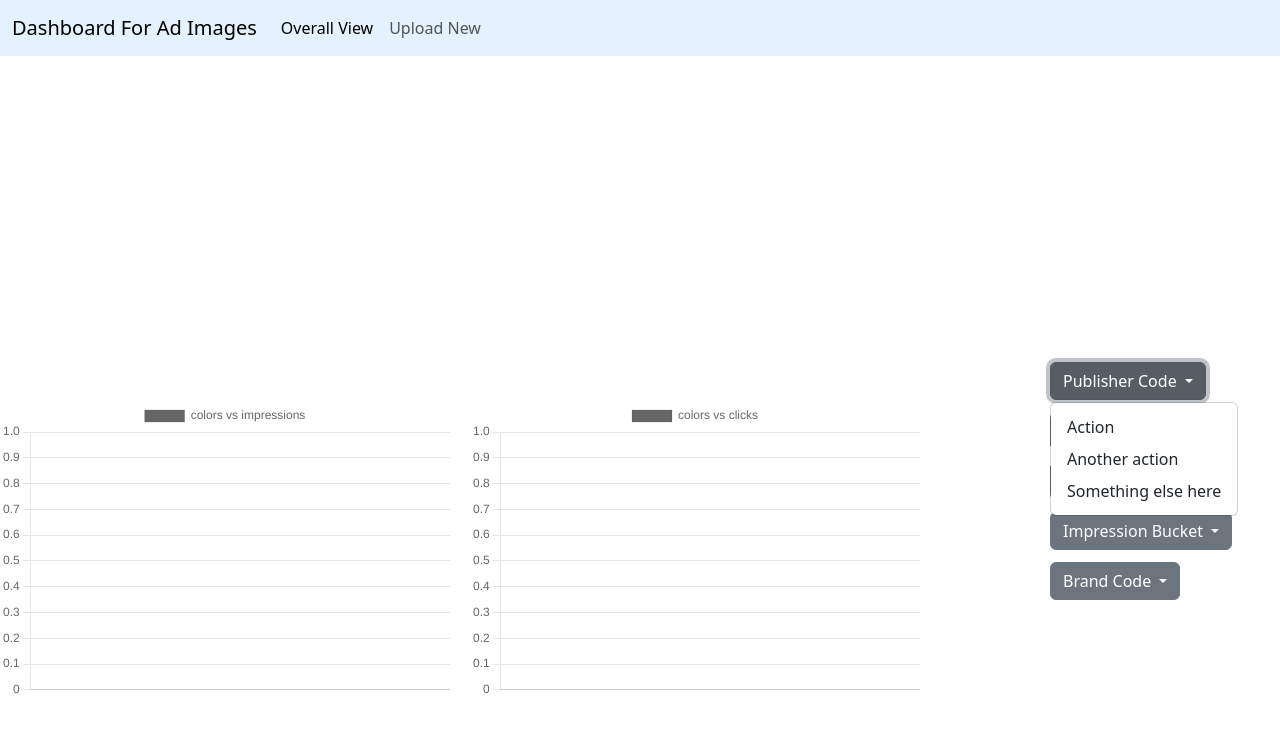
After one commit to keshna3006/dashbord-to-analyse-ad-images, a Django app: template dashboard_for_ad_images/templates/dashboardagain.html in a window 1280 px wide, after a click on "Publisher Code". The commit adds this page. Shown: the top 733 px of the page. Run offline with Django 4.2, Linux system fonts and the light colour scheme; the template is opened without the code that fills it: most values are stand-ins (such as "Sample title", 1, 10 or a date in 2020); parts of the project's set-up code (start-up, migrations or seed data) failed here and were passed over; some libraries are stand-ins or nearby versions.

Commit message:
third commit

```diff
--- a/dashboard_for_ad_images/templates/dashboard.html
+++ b/dashboard_for_ad_images/templates/dashboard.html
@@ -8,7 +8,7 @@
 
     </head>
     <body >
-      <nav class="navbar navbar-expand-lg bg-body-tertiary" data-bs-theme="dark">
+      <nav class="navbar navbar-expand-lg" style="background-color:#e3f2fd">
         <div class="container-fluid">
           <a class="navbar-brand" href="#">Dashboard For Ad Images</a>
           <button class="navbar-toggler" type="button" data-bs-toggle="collapse" data-bs-target="#navbarSupportedContent" aria-controls="navbarSupportedContent" aria-expanded="false" aria-label="Toggle navigation">
@@ -28,6 +28,8 @@
           </div>
         </div>
       </nav>
+      <h6>This is just a sample dataset. Click on Upload New to upload your own dataset.</h6>
+      <h6>This application will show you a visual representation of what colours in ads get more impressions and clicks.</h6>
           <div class="dropdown" style="position:absolute; left:1050px; bottom:400px">
             <button class="btn btn-secondary dropdown-toggle" type="button" data-bs-toggle="dropdown" aria-expanded="false">
               Publisher Code
--- /dev/null
+++ b/dashboard_for_ad_images/templates/dashboardagain.html
@@ -0,0 +1,162 @@
+<!doctype html>
+<html lang="en">
+    <head>
+        <meta charset="utf-8">
+        <meta name="viewport" content="width=device-width, initial-scale=1">
+        <title>Dashboard for Ad Images</title>
+        <link href="https://cdn.jsdelivr.net/npm/bootstrap@5.3.0/dist/css/bootstrap.min.css" rel="stylesheet" integrity="sha384-9ndCyUaIbzAi2FUVXJi0CjmCapSmO7SnpJef0486qhLnuZ2cdeRhO02iuK6FUUVM" crossorigin="anonymous">
+
+    </head>
+    <nav class="navbar navbar-expand-lg" style="background-color:#e3f2fd">
+        <div class="container-fluid">
+          <a class="navbar-brand" href="#">Dashboard For Ad Images</a>
+          <button class="navbar-toggler" type="button" data-bs-toggle="collapse" data-bs-target="#navbarSupportedContent" aria-controls="navbarSupportedContent" aria-expanded="false" aria-label="Toggle navigation">
+            <span class="navbar-toggler-icon"></span>
+          </button>
+          <div class="collapse navbar-collapse" id="navbarSupportedContent">
+            <ul class="navbar-nav me-auto mb-2 mb-lg-0">
+              <li class="nav-item">
+                <a class="nav-link active" aria-current="page" href="#">Overall View</a>
+              </li>
+              <li class="nav-item">
+                <a class="nav-link" href="/upload">Upload New</a>
+              </li>
+
+
+
+          </div>
+        </div>
+      </nav>
+
+      <div class="dropdown" style="position:absolute; left:1050px; bottom:400px">
+        <button class="btn btn-secondary dropdown-toggle" type="button" data-bs-toggle="dropdown" aria-expanded="false">
+          Publisher Code
+        </button>
+        <ul class="dropdown-menu">
+          <li><a class="dropdown-item" href="#">Action</a></li>
+          <li><a class="dropdown-item" href="#">Another action</a></li>
+          <li><a class="dropdown-item" href="#">Something else here</a></li>
+        </ul>
+      </div>
+      <div class="dropdown" style="position:absolute; left:1050px; bottom:350px;">
+        <button class="btn btn-secondary dropdown-toggle" type="button" data-bs-toggle="dropdown" aria-expanded="false">
+          L1 Category
+        </button>
+        <ul class="dropdown-menu">
+          <li><a class="dropdown-item" href="#">Action</a></li>
+          <li><a class="dropdown-item" href="#">Another action</a></li>
+          <li><a class="dropdown-item" href="#">Something else here</a></li>
+        </ul>
+      </div>
+      <div class="dropdown" style="position:absolute; left:1050px; bottom:300px;">
+        <button class="btn btn-secondary dropdown-toggle" type="button" data-bs-toggle="dropdown" aria-expanded="false">
+          L2 Category
+        </button>
+        <ul class="dropdown-menu">
+          <li><a class="dropdown-item" href="#">Action</a></li>
+          <li><a class="dropdown-item" href="#">Another action</a></li>
+          <li><a class="dropdown-item" href="#">Something else here</a></li>
+        </ul>
+      </div>
+      <div class="dropdown" style="position:absolute; left:1050px; bottom:250px;">
+        <button class="btn btn-secondary dropdown-toggle" type="button" data-bs-toggle="dropdown" aria-expanded="false">
+          Impression Bucket
+        </button>
+        <ul class="dropdown-menu">
+          <li><a class="dropdown-item" href="#">Action</a></li>
+          <li><a class="dropdown-item" href="#">Another action</a></li>
+          <li><a class="dropdown-item" href="#">Something else here</a></li>
+        </ul>
+      </div>
+      <div class="dropdown" style="position:absolute; left:1050px; bottom:200px;">
+        <button class="btn btn-secondary dropdown-toggle" type="button" data-bs-toggle="dropdown" aria-expanded="false">
+          Brand Code
+        </button>
+        <ul class="dropdown-menu">
+          <li><a class="dropdown-item" href="#">Action</a></li>
+          <li><a class="dropdown-item" href="#">Another action</a></li>
+          <li><a class="dropdown-item" href="#">Something else here</a></li>
+        </ul>
+      </div>
+
+    <script src="https://cdn.jsdelivr.net/npm/bootstrap@5.3.0/dist/js/bootstrap.bundle.min.js" integrity="sha384-geWF76RCwLtnZ8qwWowPQNguL3RmwHVBC9FhGdlKrxdiJJigb/j/68SIy3Te4Bkz" crossorigin="anonymous"></script>
+
+
+
+<div class="chart-container" style="position:absolute; bottom:100px">
+<canvas id="myChart1"></canvas>
+<canvas id="myChart2"></canvas>
+</div>
+
+<script src="https://cdn.jsdelivr.net/npm/chart.js"></script>
+
+<script>
+const ctx1 = document.getElementById('myChart1');
+const ctx2 = document.getElementById('myChart2');
+
+const data1 = {{ imp_data|safe }};
+const labels={{labels|safe}}
+const data2 = {{ clicks_data|safe }};
+
+new Chart(ctx1, {
+type: 'bar',
+data: {
+  labels: labels,
+  datasets: [{
+    label: 'colors vs impressions',
+    data: data1,
+    borderWidth: 1,
+    backgroundColor: labels
+  }]
+},
+options: {
+  aspectRatio: 1.5,
+  scales: {
+    y: {
+      beginAtZero: true
+    }
+  }
+}
+});
+
+new Chart(ctx2, {
+type: 'bar',
+data: {
+  labels: labels,
+  datasets: [{
+    label: 'colors vs clicks',
+    data: data2,
+    borderWidth: 1,
+    backgroundColor:labels
+  }]
+},
+options: {
+  aspectRatio: 1.5,
+  scales: {
+    y: {
+      beginAtZero: true
+    }
+  }
+}
+});
+</script>
+
+<style>
+.chart-container {
+display: flex;
+justify-content: space-between;
+width: 800px;
+height: 300px;
+}
+
+canvas {
+flex: 1;
+margin-right: 20px;
+}
+</style>
+
+
+
+
+</body>
+</html>
--- a/dashboard_for_ad_images/templates/upload.html
+++ b/dashboard_for_ad_images/templates/upload.html
@@ -61,7 +61,7 @@
     </style>
 </head>
 <body>
-    <nav class="navbar navbar-expand-lg bg-body-tertiary" data-bs-theme="dark">
+    <nav class="navbar bg-primary" data-bs-theme="dark">
         <div class="container-fluid">
           <a class="navbar-brand" href="#">Dashboard For Ad Images</a>
           <button class="navbar-toggler" type="button" data-bs-toggle="collapse" data-bs-target="#navbarSupportedContent" aria-controls="navbarSupportedContent" aria-expanded="false" aria-label="Toggle navigation">
```
Also changed, not shown: dashboard_for_ad_images/app_imgs/views.py (+13 -3 lines), dashboard_for_ad_images/dashboard_for_ad_images/util.py (+36 -0 lines).
